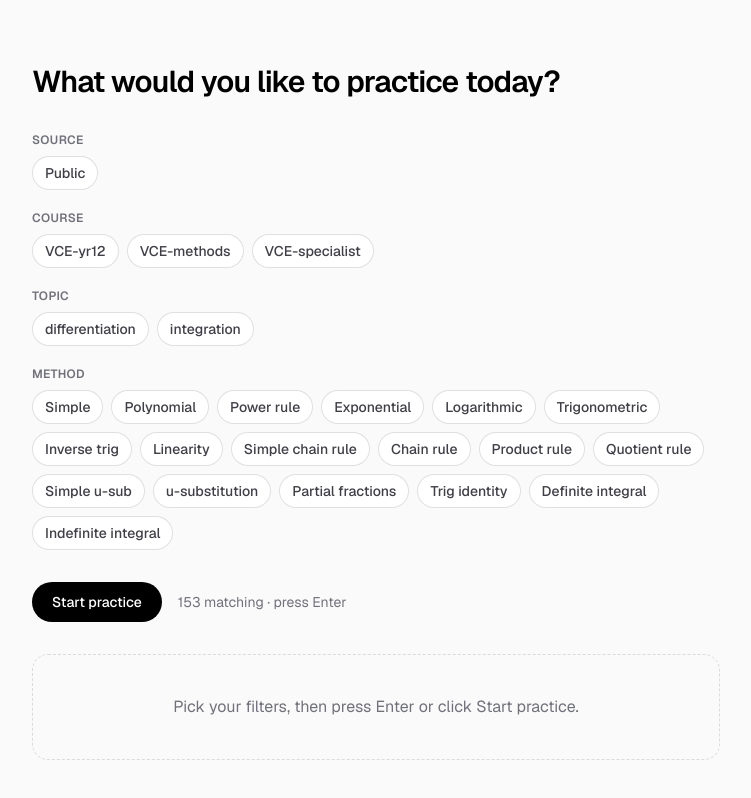
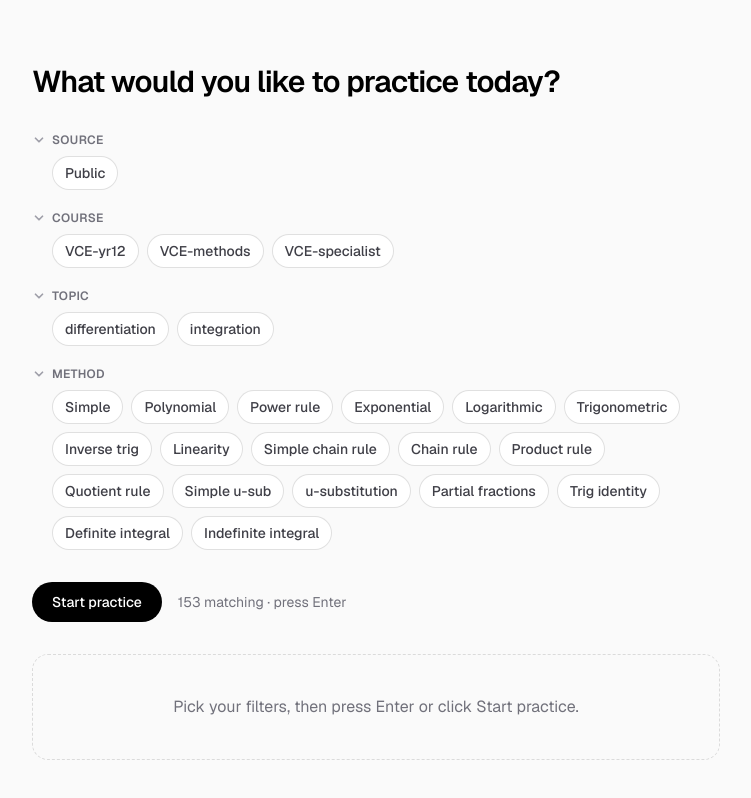
Before and after one commit to yinan-you/practicecalculus, a Next.js app: page / in a window 1280 px wide. Shown: the top 798 px of the page, without its empty margins (264-1015 px from the left). Built offline with nearby package versions, Linux system fonts and the light colour scheme.

Commit message:
Refactor FilterGroup component to include expandable functionality and display selected count. Added Chevron icon for better UI interaction.

```diff
--- a/src/components/filter-controls.tsx
+++ b/src/components/filter-controls.tsx
@@ -1,3 +1,6 @@
+"use client";
+
+import { useState } from "react";
 import { FILTER_DIMENSIONS, type CoreDimensionId } from "@/lib/questions";
 import type { Filters } from "@/lib/filters";
 
@@ -33,19 +36,53 @@
   );
 }
 
+function Chevron({ expanded }: { expanded: boolean }) {
+  return (
+    <svg
+      aria-hidden
+      viewBox="0 0 16 16"
+      className={`h-3.5 w-3.5 shrink-0 text-zinc-400 transition-transform ${expanded ? "rotate-90" : ""}`}
+      fill="none"
+      stroke="currentColor"
+      strokeWidth="2"
+      strokeLinecap="round"
+      strokeLinejoin="round"
+    >
+      <path d="M6 4l4 4-4 4" />
+    </svg>
+  );
+}
+
 function FilterGroup({
   title,
+  selectedCount,
   children,
 }: {
   title: string;
+  selectedCount: number;
   children: React.ReactNode;
 }) {
+  const [expanded, setExpanded] = useState(true);
+
   return (
     <div>
-      <h2 className="mb-2 text-xs font-semibold uppercase tracking-wide text-zinc-500">
-        {title}
-      </h2>
-      <div className="flex flex-wrap gap-2">{children}</div>
+      <button
+        type="button"
+        onClick={() => setExpanded((open) => !open)}
+        aria-expanded={expanded}
+        className="mb-2 flex w-full items-center gap-1.5 text-left"
+      >
+        <Chevron expanded={expanded} />
+        <span className="text-xs font-semibold uppercase tracking-wide text-zinc-500">
+          {title}
+        </span>
+        {!expanded && selectedCount > 0 && (
+          <span className="text-xs font-medium text-zinc-400">
+            · {selectedCount} selected
+          </span>
+        )}
+      </button>
+      {expanded && <div className="flex flex-wrap gap-2 pl-5">{children}</div>}
     </div>
   );
 }
@@ -72,7 +109,11 @@
         const selected = filters[dimensionId] ?? [];
 
         return (
-          <FilterGroup key={dimensionId} title={dimension.label}>
+          <FilterGroup
+            key={dimensionId}
+            title={dimension.label}
+            selectedCount={selected.length}
+          >
             {visible.map((value) => (
               <Chip
                 key={value}
```
